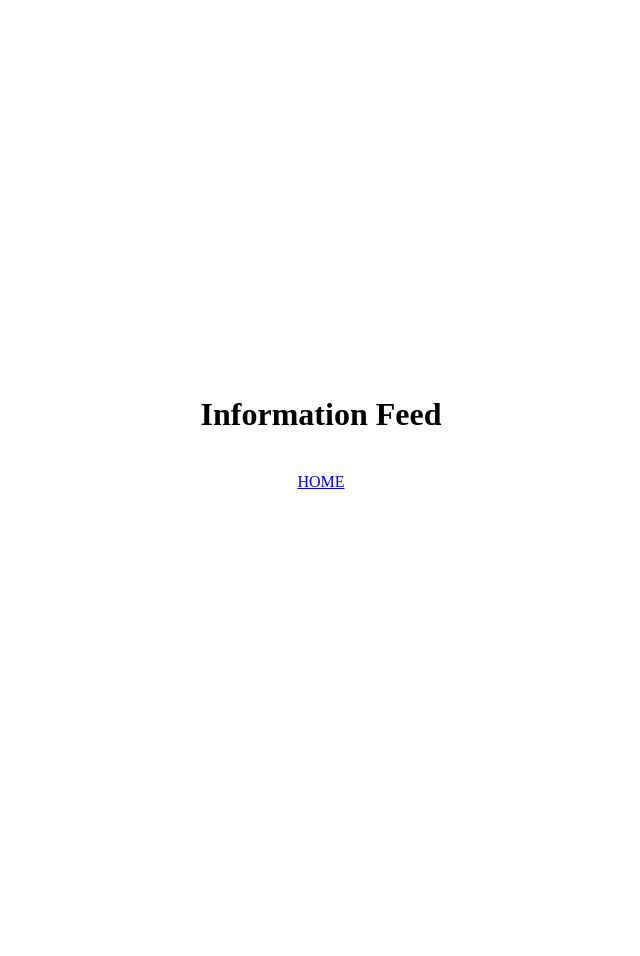
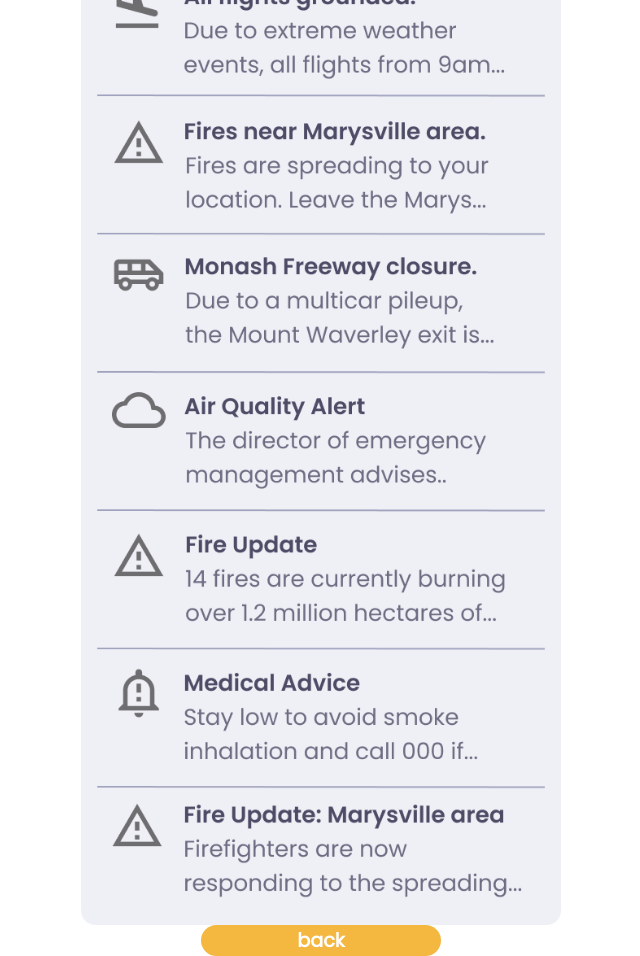
Before and after one commit to chimingyip/sky-net, a Gatsby site: page /information-feed in a window 1280 px wide. Shown: the whole page, without its empty margins (319-959 px from the left). Before the commit the page ends 832 px from the top, so only its background shows below. Built offline with nearby package versions, Linux system fonts and the light colour scheme; Gatsby itself is replaced by a stand-in of ours.

Commit message:
information feed

```diff
--- a/src/pages/information-feed.js
+++ b/src/pages/information-feed.js
@@ -1,27 +1,27 @@
 import * as React from "react";
-import { Link } from "gatsby";
+import { navigate } from "gatsby";
 import 'fontsource-poppins';
 import './button.css';
 import './information.css';
-import logo from "./../images/skynet.png";
-import bus from "./../images/airport_shuttle_24px_outlined.png";
-import cloud from "./../images/cloud_24px_outlined.png";
-import flight from "./../images/flight_land_24px_outlined.png";
-import bell from "./../images/notification_important_24px_outlined.png";
+// import logo from "./../images/skynet.png";
+// import bus from "./../images/airport_shuttle_24px_outlined.png";
+// import cloud from "./../images/cloud_24px_outlined.png";
+// import flight from "./../images/flight_land_24px_outlined.png";
+// import bell from "./../images/notification_important_24px_outlined.png";
 // import phone from "./../images/phone_in_talk_24px_outlined.png";
-import triangleWarning from "./../images/warning_amber_24px_outlined.png";
+// import triangleWarning from "./../images/images_png/warning_amber_24px_outlined.png";
+import feed from "./../images/images_png/info.png";
 
 export default function InformationFeed() {
     return (
         <div id='mainBar'>
             <h1 id='header'>Information Feed</h1>
-            <div id='feedContainer'>
-                <div className='feedItem'>
-                        <div><img></img></div>
-                        <div></div>
-                </div>
-            </div>
-            <Link to="/">HOME</Link>
+            <img src={feed} width='100%' id='feed' ></img>
+            <button id='firstst' onClick={() => navigate('/')}>
+                back
+                </button>
+            {/* <Link to="/">HOME</Link> */}
         </div>
+
     )
 }
--- a/src/pages/information.css
+++ b/src/pages/information.css
@@ -0,0 +1,12 @@
+#header {
+    color: #F4B740;
+    font-family: poppins, sans-serif;
+    font-weight: bold;
+    font-size: x-large;
+}
+#firstst {
+    margin-top: auto;
+    flex: 0;
+    width: 50%;
+    background-color: #F4B740;
+}
```
